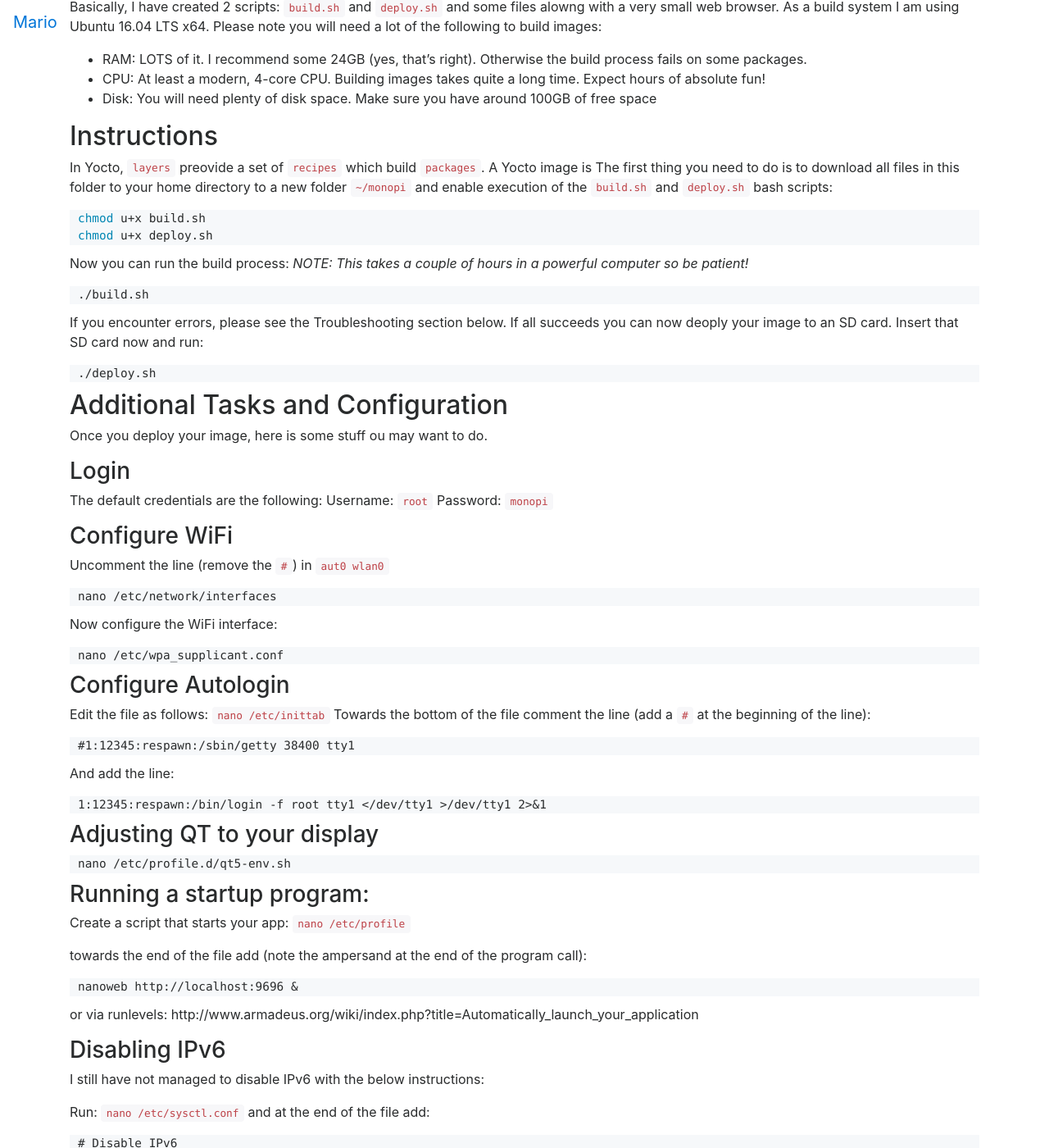
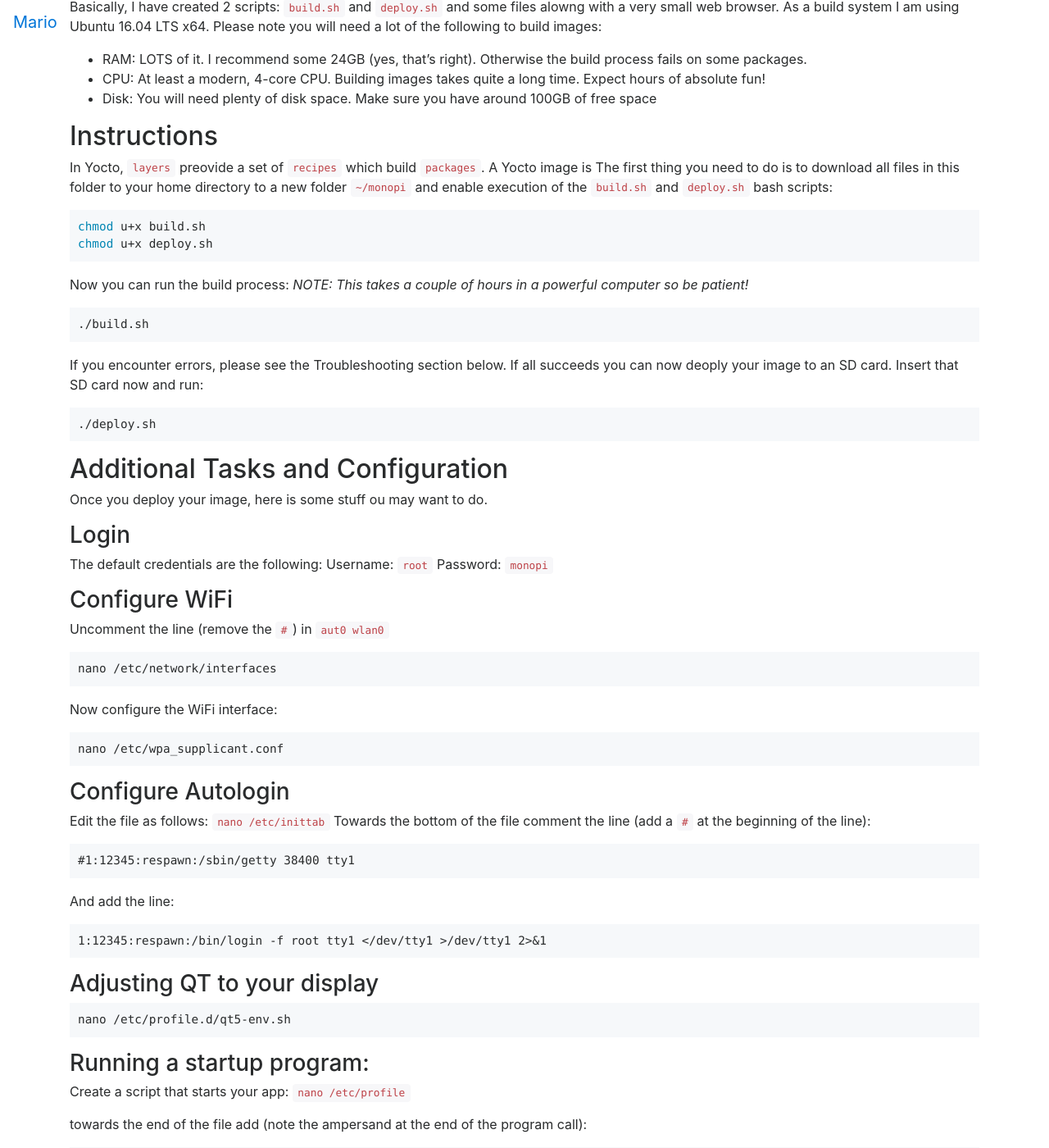
Before and after one commit to mariodivece/mariodivece.github.io, a Jekyll site: the page built from _posts/2017-12-23-rpi-yocto-rocko.md, in a window 1280 px wide and 1400 px high, scrolled down 1255 px. Shown: the whole window at 82% size. Built offline with Jekyll 4.4.1, drawn with Linux system fonts in a browser that asks for light colours; nearby versions of some CDN libraries; comment, search, counter and statistics services are not loaded.

Commit message:
Update syntax.css

```diff
--- a/css/syntax.css
+++ b/css/syntax.css
@@ -1,5 +1,5 @@
-div.highlight pre.highlight {
-    margin: 10px;
+pre.highlight {
+    padding: 10px;
 }
 
 .highlight {
```
